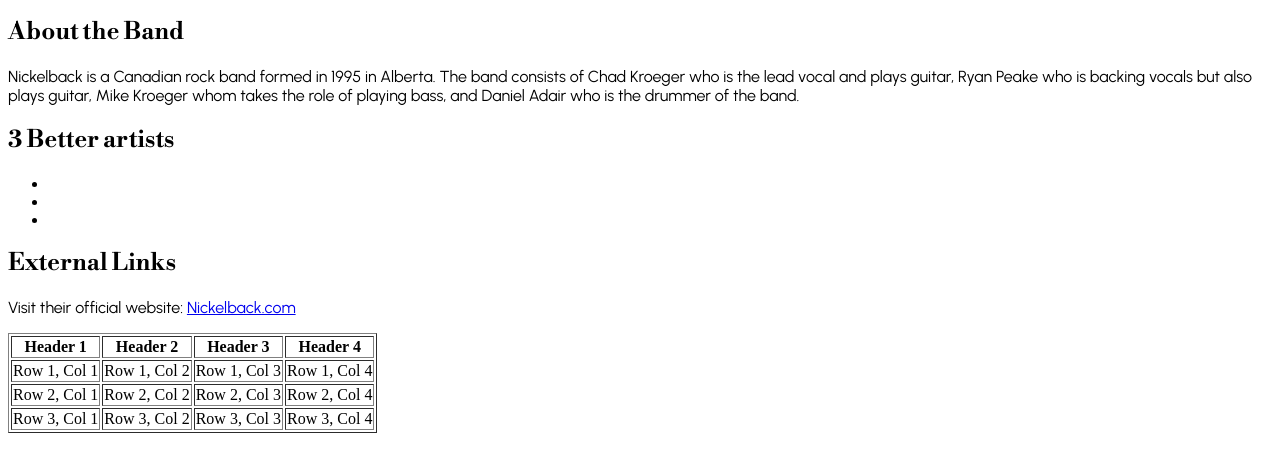
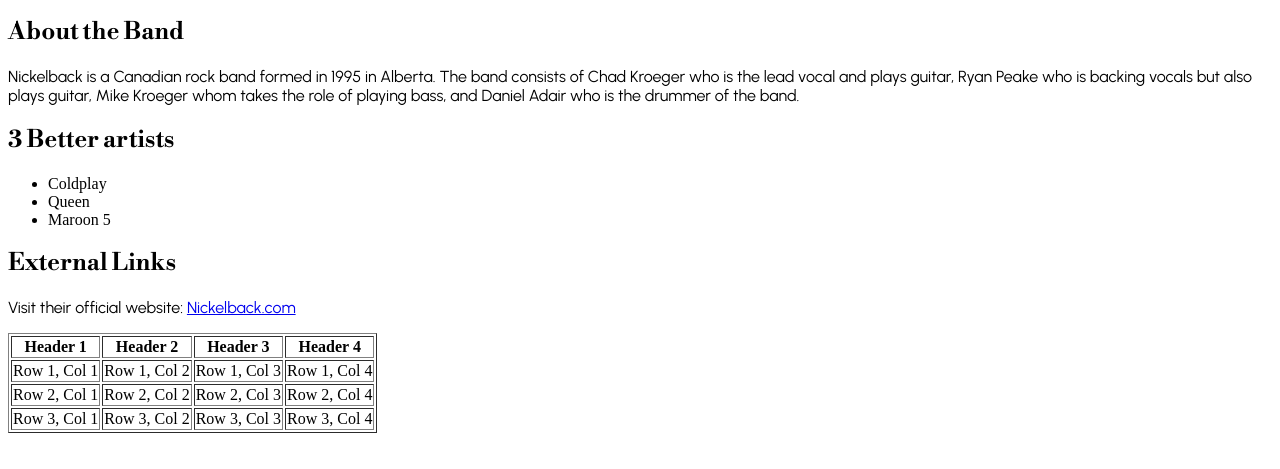
Before and after one commit to ridiyum/Hain-Song-Internet-Studio, a plain HTML site: page asg4/index.html in a window 1280 px wide. Shown: the part 105-574 px from the top of the page. Drawn offline with nearby package versions, Linux system fonts and the light colour scheme.

Commit message:
Update index.html

```diff
--- a/asg4/index.html
+++ b/asg4/index.html
@@ -26,9 +26,9 @@
 	<div>
 		<h2>3 Better artists</h2>
 		<ul>
-			<li><span></span></li>
-			<li><span></span></li>
-			<li><span></span></li>
+			<li><span>Coldplay</span></li>
+			<li><span>Queen</span></li>
+			<li><span>Maroon 5</span></li>
 		</ul>
 	</div>
 
```
